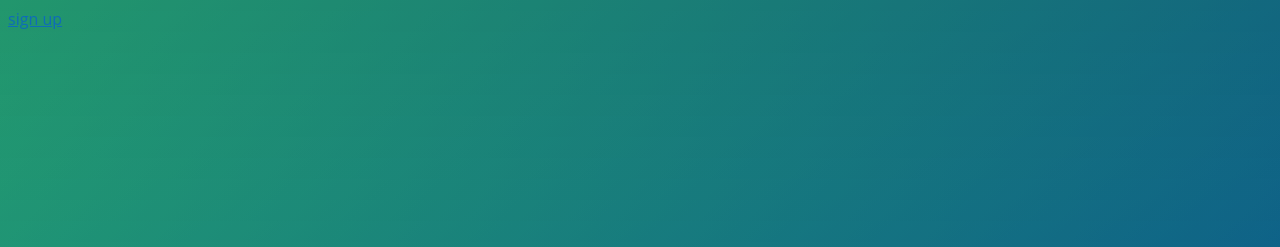
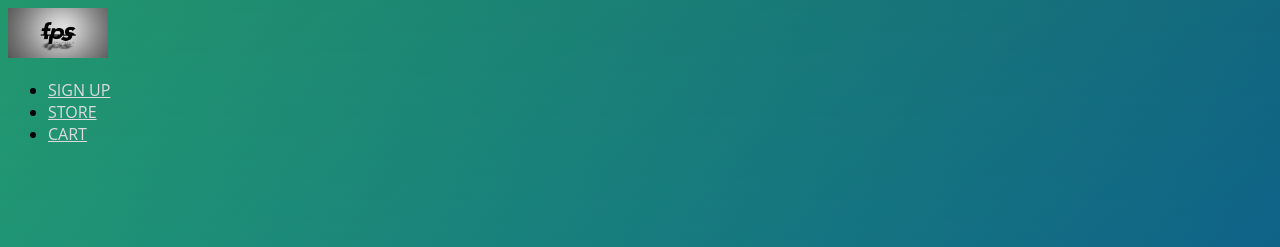
Before and after one commit to adnan-faiz27/IEEE, a plain HTML site: page login.html in a window 1280 px wide. Shown: the top 247 px of the page. Drawn offline with Linux system fonts and the light colour scheme.

Commit message:
Update login.html

```diff
--- a/login.html
+++ b/login.html
@@ -7,7 +7,20 @@
     <link rel="stylesheet" href="style1.css">
 </head>
 <body>
-    <a href="index.html" style="color: rgb(14, 108, 185); " >sign up</a>
+    <div class="container">
+        <div class="logo">
+          <img src="./444537337_1280x720.jpg" alt="" width="100" height="50"/>
+          </div>
+        <span>
+          <nav style="margin-right: 3%;">
+          <ul>
+            <li><a href="index.html" style="color: gainsboro;">SIGN UP</a></li>
+            <li><a href="" style="color: gainsboro;">STORE</a></li>
+            <li><a href="" style="color: gainsboro;">CART</a></li>
+          </ul>
+          </nav>
+        </div>
+        </span>
    <div class="login" >
    <h1>Login</h1>
    <form action="" method="post">
```
